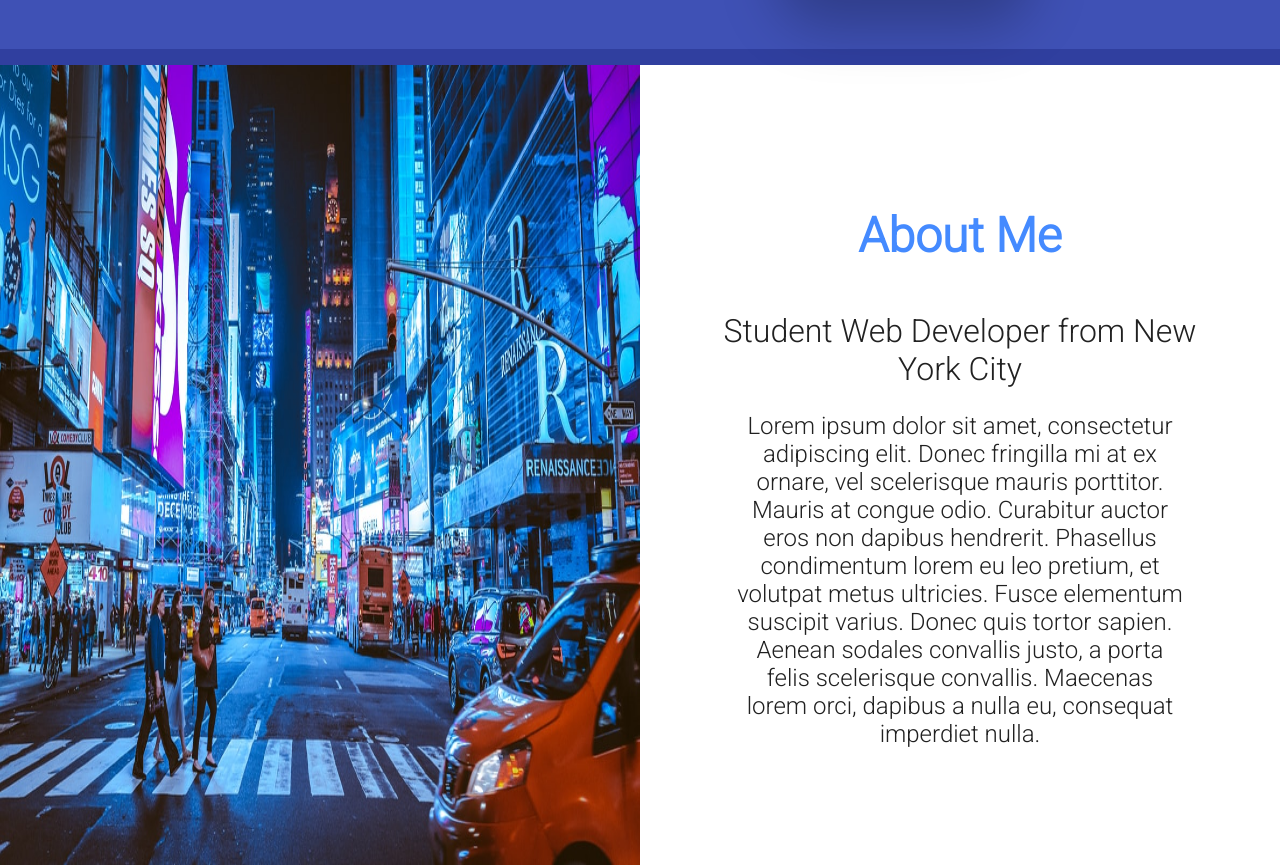
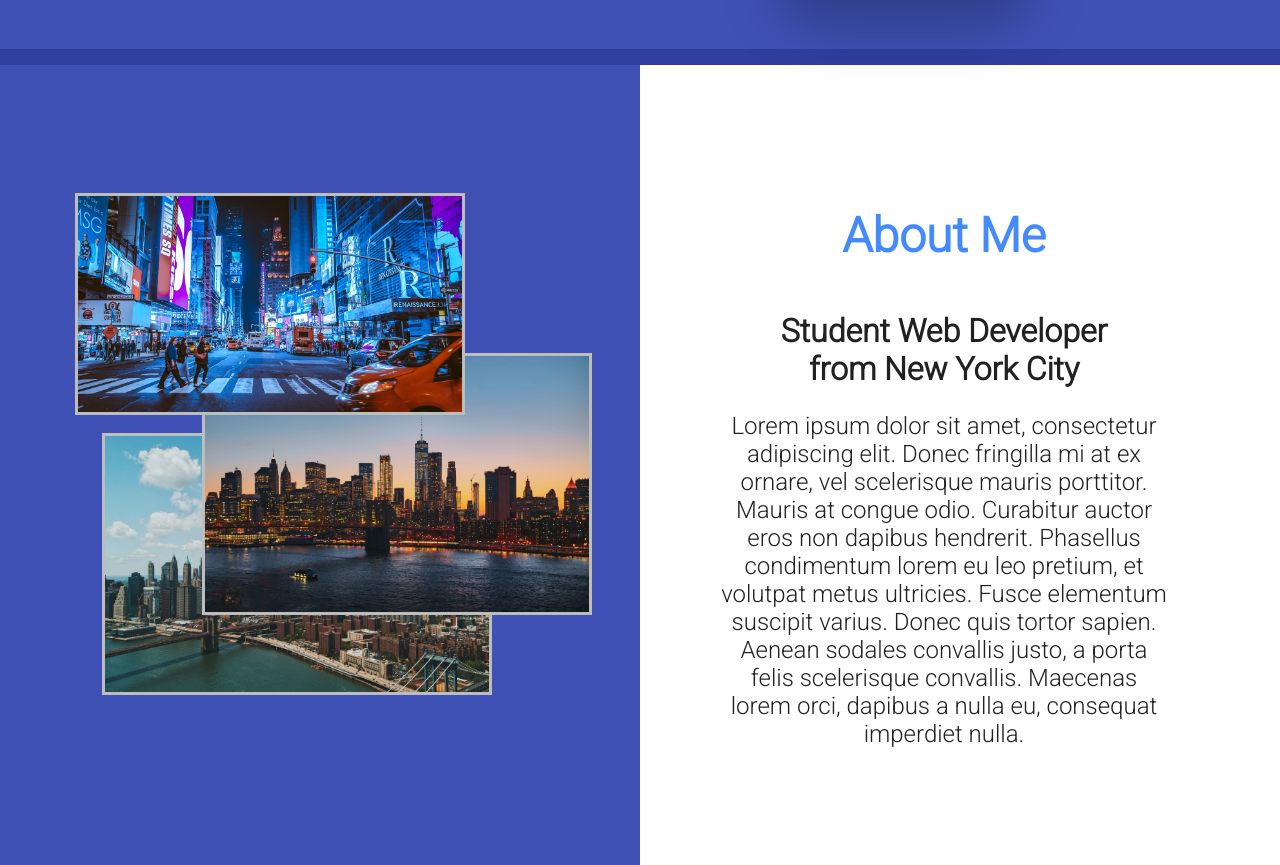
Before and after one commit to Evany226/Portfolio, a website built with Parcel: page src/index.html in a window 1280 px wide. Shown: the part 559-1424 px from the top of the page. Built offline with nearby package versions, Linux system fonts and the light colour scheme.

Commit message:
finished about me section

```diff
--- a/src/index.html
+++ b/src/index.html
@@ -20,15 +20,20 @@
             <img class="portrait" src="./images/portrait.PNG">
         </section>
 
-    <!-- Skills and Education -->
+    <!-- Information about me -->
         <section class="about-me">
-            <img class ="picture" src="./images/newyork.jpeg">
+            <div class="image-parent">
+                <div class="image-gallery">
+                    <img class ="image image-3" src="./images/newyork.jpeg" alt="">
+                    <img class ="image image-2" src="./images/nyc.jpeg" alt="">
+                    <img class ="image image-1" src="./images/nycity.jpeg" alt="">
+                </div>
+            </div>
             <div class="about-me-text">
                 <h3 class="about-me-title">About Me</h3>
                 <div class="about-me-subtitle">Student Web Developer from New York City</div>
                 <p class="about-me-info">Lorem ipsum dolor sit amet, consectetur adipiscing elit. Donec fringilla mi at ex ornare, vel scelerisque mauris porttitor. Mauris at congue odio. Curabitur auctor eros non dapibus hendrerit. Phasellus condimentum lorem eu leo pretium, et volutpat metus ultricies. Fusce elementum suscipit varius. Donec quis tortor sapien. Aenean sodales convallis justo, a porta felis scelerisque convallis. Maecenas lorem orci, dapibus a nulla eu, consequat imperdiet nulla.</p>
             </div>
-
         </section>
 
 
--- a/src/scss/_aboutme.scss
+++ b/src/scss/_aboutme.scss
@@ -6,6 +6,9 @@
 }
 
 .about-me-text {
+  font-family: "Roboto", sans-serif;
+  color: color(primary-text-color);
+  text-align: center;
   padding: 5rem;
   display: flex;
   flex-direction: column;
@@ -13,20 +16,16 @@
   align-items: center;
 }
 
-.about-me-text {
-  font-family: "Roboto", sans-serif;
-  text-align: center;
-  color: color(primary-text-color);
-}
-
 .about-me-title {
-  font-weight: bold;
+  font-weight: 700;
   font-size: 3rem;
   color: color(accent-color);
 }
 
 .about-me-subtitle {
+  width: 30vw;
   font-size: 2rem;
+  font-weight: 700;
 }
 
 .about-me-info {
@@ -34,6 +33,48 @@
   width: 35vw;
 }
 
-.picture {
+.image-parent {
   width: 50vw;
+  height: 100vh;
+  background-color: color(primary-color);
 }
+
+.image-gallery {
+  margin: 3rem;
+  position: relative;
+}
+
+.image {
+  width: 30vw;
+  position: absolute;
+  transition: all 0.3s;
+  border: solid color(divider-color) 0.2rem;
+}
+
+.image:hover {
+  transform: scale(1.3);
+  z-index: 2;
+}
+
+.image-gallery:hover .image:not(:hover) {
+  transform: scale(0.8);
+  opacity: 0.5;
+}
+
+.image-1 {
+  top: 20rem;
+  left: 10%;
+  z-index: 0;
+}
+
+.image-2 {
+  top: 15rem;
+  right: 0;
+  z-index: 1;
+}
+
+.image-3 {
+  top: 5rem;
+  left: 5%;
+  z-index: 2;
+}
```
Also changed, not shown: src/images/nycity.jpeg (added).
